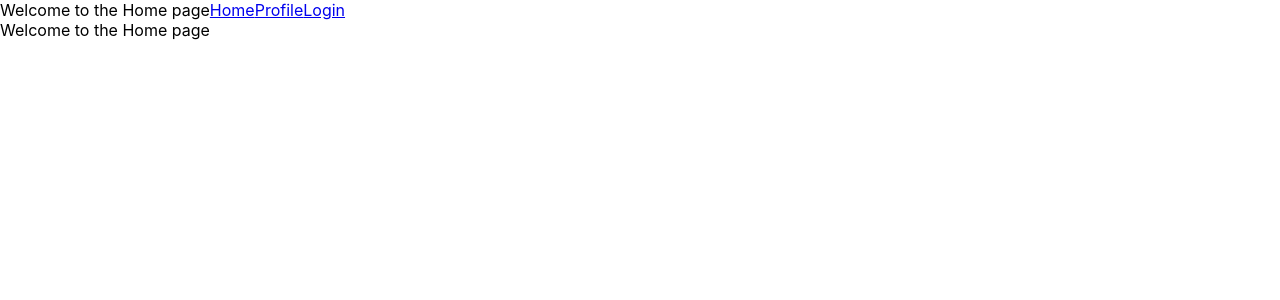
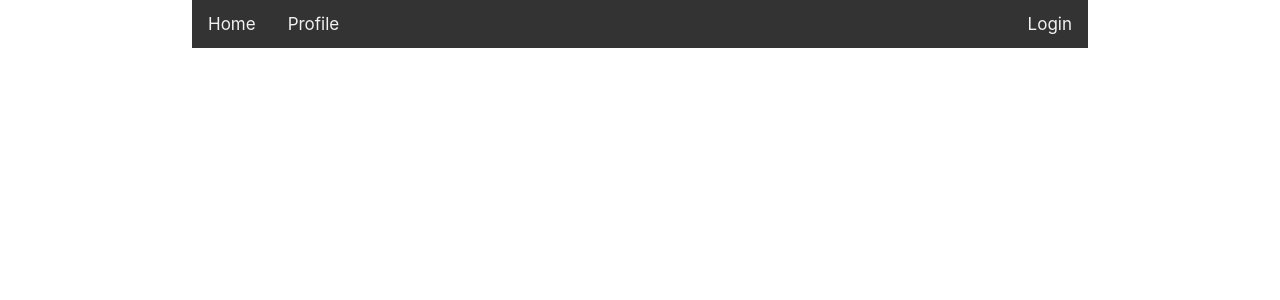
Before and after one commit to O-Abdelaaziz/Typescript_with_React_classes, a React (Create React App) app: page / in a window 1280 px wide. Shown: the top 300 px of the page. Built offline with nearby package versions, Linux system fonts and the light colour scheme.

Commit message:
working with small css

```diff
--- a/src/components/Home.tsx
+++ b/src/components/Home.tsx
@@ -3,7 +3,7 @@ import React from "react";
 export class Home extends React.Component<{},{}>{
     render(){
         return(
-            <div>Welcome to the Home page</div>
+            <div></div>
         );
     }
 }
--- a/src/components/NavBar.tsx
+++ b/src/components/NavBar.tsx
@@ -7,14 +7,14 @@ export class NavBar extends React.Component<{user:User|undefined},{}>{
 
         let loginLogOut:any;
         if(this.props.user){
-            loginLogOut=<Link to='/logout'>{this.props.user.userName}</Link>
+            loginLogOut=<Link to='/logout' style={{float:"right"}}>{this.props.user.userName}</Link>
         }else{
-            loginLogOut=<Link to='/login'>Login</Link>
+            loginLogOut=<Link to='/login' style={{float:"right"}}>Login</Link>
         }
 
         return(
             <div className="navbar">
-                Welcome to the Home page
+
                 <Link to='/'>Home</Link>
                 <Link to='/profile'>Profile</Link>
                 {loginLogOut}
--- a/src/index.css
+++ b/src/index.css
@@ -11,3 +11,36 @@ code {
   font-family: source-code-pro, Menlo, Monaco, Consolas, 'Courier New',
     monospace;
 }
+
+.wrapper {
+  margin: auto;
+  width: 70%;
+}
+
+/* Add a black background color to the top navigation */
+.navbar {
+  background-color: #333;
+  overflow: hidden;
+}
+
+/* Style the links inside the navigation bar */
+.navbar a {
+  float: left;
+  color: #f2f2f2;
+  text-align: center;
+  padding: 14px 16px;
+  text-decoration: none;
+  font-size: 17px;
+}
+
+/* Change the color of links on hover */
+.navbar a:hover {
+  background-color: #ddd;
+  color: black;
+}
+
+/* Add a color to the active/current link */
+.navbar a.active {
+  background-color: #4CAF50;
+  color: white;
+}
```
